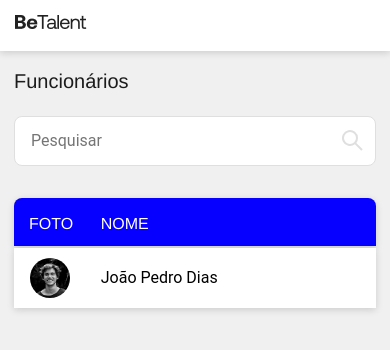
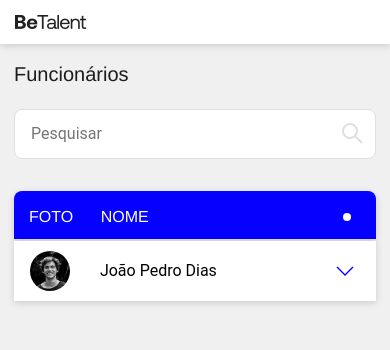
Before and after one commit to joycevaniasalvino/desafio-frontend-betalent, a React (Create React App) app: page / in a window 390 px wide. Shown: the top 350 px of the page. Built offline with nearby package versions, Linux system fonts and the light colour scheme.

Commit message:
:art: style: btn de mais informações do funcionário

```diff
--- a/src/components/BarraDePesquisa.tsx
+++ b/src/components/BarraDePesquisa.tsx
@@ -2,10 +2,12 @@ function BarraDePesquisa() {
     return (
         <div className="barraPesquisa">
             <input type="text" placeholder="Pesquisar" />
-            <svg className="svg-pesquisa" viewBox="0 0 24 24" xmlns="http://www.w3.org/2000/svg">
-                <title />
-                <g data-name="Layer 2" id="Layer_2"><path d="M18,10a8,8,0,1,0-3.1,6.31l6.4,6.4,1.41-1.41-6.4-6.4A8,8,0,0,0,18,10Zm-8,6a6,6,0,1,1,6-6A6,6,0,0,1,10,16Z" /></g>
-            </svg>
+            <button className="btn-barraPesquisa">
+                <svg className="svg-pesquisa" viewBox="0 0 24 24" xmlns="http://www.w3.org/2000/svg">
+                    <title />
+                    <g data-name="Layer 2" id="Layer_2"><path d="M18,10a8,8,0,1,0-3.1,6.31l6.4,6.4,1.41-1.41-6.4-6.4A8,8,0,0,0,18,10Zm-8,6a6,6,0,1,1,6-6A6,6,0,0,1,10,16Z" /></g>
+                </svg>
+            </button>
         </div>
     )
 }
--- a/src/components/Tabela.tsx
+++ b/src/components/Tabela.tsx
@@ -1,7 +1,7 @@
 import Img from "../assets/images/Photo - 06.png"
 
-function Tabela(){
-    return(
+function Tabela() {
+    return (
         <div className="Tabela">
             <div className="header-tabela">
                 <h2 className="titulo1">FOTO</h2>
@@ -9,6 +9,8 @@ function Tabela(){
                 <h2 className="titulo3">CARGO</h2>
                 <h2 className="titulo4">DATA DE ADMISSÃO</h2>
                 <h2 className="titulo5">TELEFONE</h2>
+
+                <svg className="circle-headerTabela" viewBox="0 0 16 16" fill="none" xmlns="http://www.w3.org/2000/svg"><g id="SVGRepo_bgCarrier" stroke-width="0"></g><g id="SVGRepo_tracerCarrier" stroke-linecap="round" stroke-linejoin="round"></g><g id="SVGRepo_iconCarrier"> <circle cx="8" cy="8" r="8" fill="#ffffff"></circle> </g></svg>
             </div>
             <div className="item-funcionario">
                 <img className="foto-tabela" src={Img} alt="" />
@@ -16,6 +18,10 @@ function Tabela(){
                 <p className="cargo-tabela">Front-end</p>
                 <p className="dataDeAdmissao-tabela">12/12/2024</p>
                 <p className="telefone-tabela">+55 (83) 9 0000-0000</p>
+
+                <button className="btn-expandir">
+                    <svg viewBox="0 0 24 24" fill="none" xmlns="http://www.w3.org/2000/svg"><g id="SVGRepo_bgCarrier" stroke-width="0"></g><g id="SVGRepo_tracerCarrier" stroke-linecap="round" stroke-linejoin="round"></g><g id="SVGRepo_iconCarrier"> <path d="M18 9L12 15L6 9" stroke="#0500FF"></path> </g></svg>
+                </button>
             </div>
         </div>
     )
--- a/src/styles/index.css
+++ b/src/styles/index.css
@@ -26,6 +26,9 @@ header {
 header > div {
   width: 100%;
   max-width: 1440px;
+
+  display: flex;
+  align-items: center;
 }
 
 header > div > img {
@@ -84,14 +87,22 @@ h3 {
   max-width: 768px;
 }
 
+.btn-barraPesquisa{
+  position: absolute;
+  right: 12px;
+  top: 12px;
+
+  border: none;
+  background-color: #FFFFFF;
+  width: 24px;
+
+  cursor: pointer;
+}
+
 .svg-pesquisa{
   fill: #DFDFDF;
   height: 24px;
   width: 24px;
-
-  position: absolute;
-  right: 12px;
-  top: 12px;
 }
 
 .Tabela{
@@ -115,6 +126,10 @@ h3 {
 
   box-shadow: 0 2px 7px rgba(0, 0, 0, 0.15);
 
+}
+
+.circle-headerTabela{
+  display: none;
 }
 
 .item-funcionario{
@@ -176,6 +191,9 @@ h3 {
   margin-left: 15px;
 }
 
+.btn-expandir{
+  display: none;
+}
 
 @media (min-width: 768px) {
   .body-funcionarios{
@@ -213,6 +231,15 @@ h3 {
 
   }
 
+  .circle-headerTabela{
+    display: initial;
+
+    margin: auto;
+
+    width: 8px;
+    height: 8px;
+  }
+
   .item-funcionario{
     padding: 10px 15px 10px 0px;
 
@@ -243,7 +270,7 @@ h3 {
   }
 
   .titulo2, .nome-tabela {
-    grid-column: 4 / 13;
+    grid-column: 4 / 12;
 
 
   }
@@ -273,4 +300,27 @@ h3 {
 
     margin-left: 16px;
   }
+
+  .btn-expandir{
+    grid-column: 12 / 13;
+
+    border: none;
+    background-color: #ffffff;
+    width: 32px;
+    width: 32px;
+
+    cursor: pointer;
+
+
+    display: flex;
+    align-items: center;
+
+    margin: auto;
+  }
 }
+
+@media (max-width: 375px) {
+  .item-funcionario{
+    padding-right: 11px
+  }
+}
```
